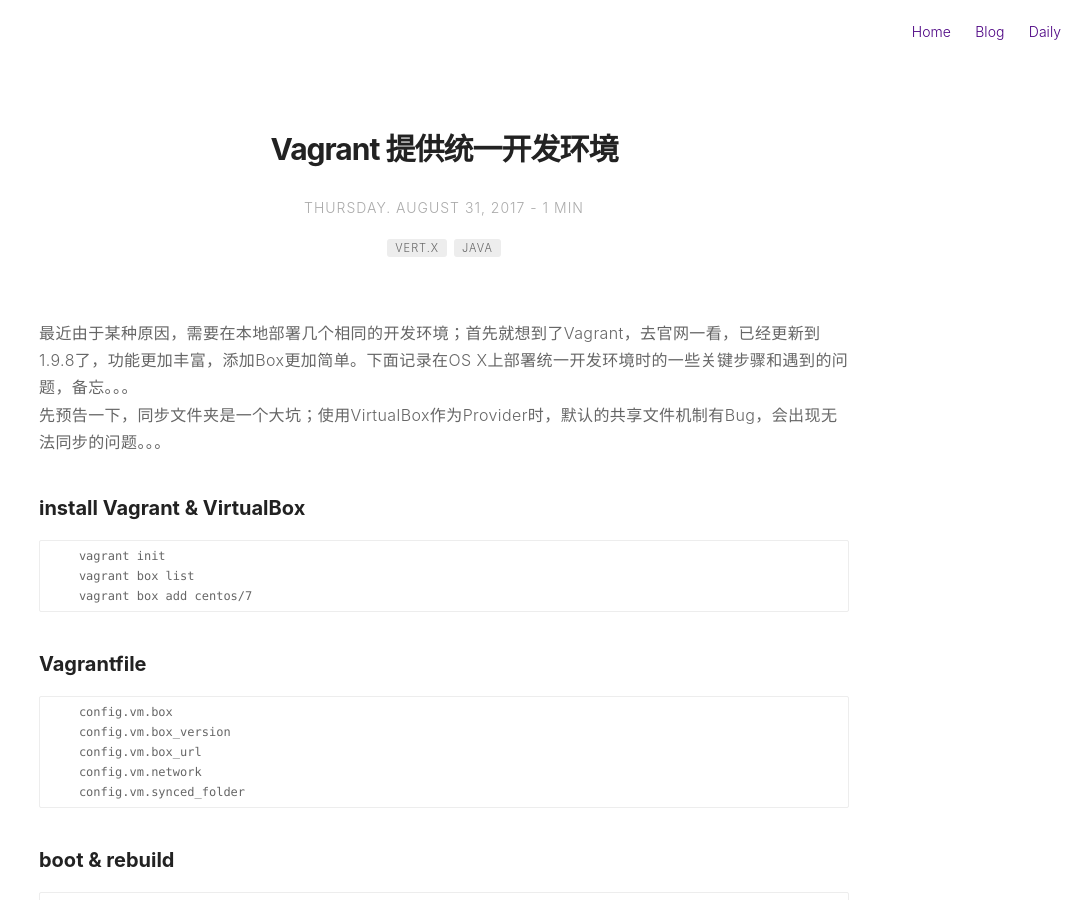
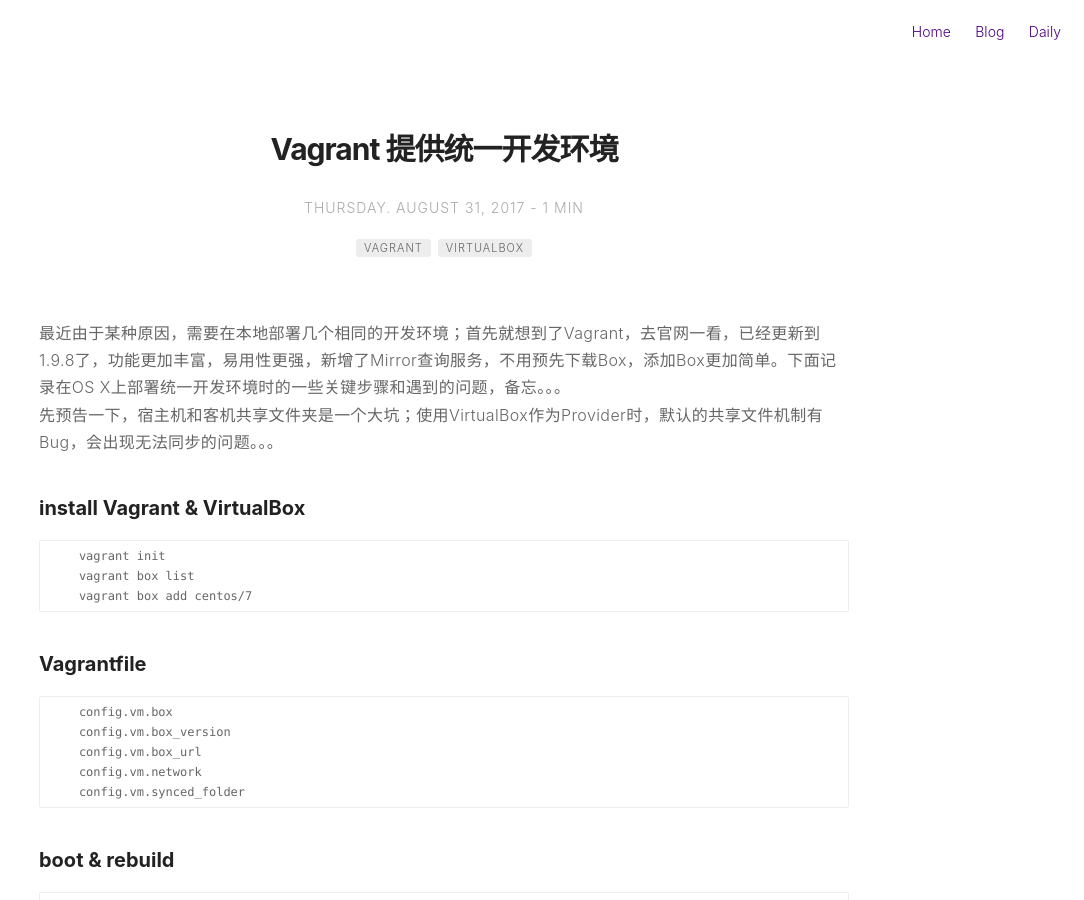
Before and after one commit to Jiangew/jiangew.github.io, a Jekyll site: the page built from _posts/17-08-31-vagrant-env.md, in a window 1280 px wide and 900 px high. Shown: the whole window, without its empty margins (196-1280 px from the left). Built offline with Jekyll 4.4.1, drawn with Linux system fonts in a browser that asks for light colours; some of the changed text lies outside the part shown.

Commit message:
polish blog header

````diff
--- a/_posts/17-08-31-vagrant-env.md
+++ b/_posts/17-08-31-vagrant-env.md
@@ -5,14 +5,14 @@
 image: /assets/images/markdown.jpg
 headerImage: false
 tag:
-- Vert.x
-- Java
+- Vagrant
+- VirtualBox
 category: blog
 author: JamesiWorks
 ---
 
-最近由于某种原因，需要在本地部署几个相同的开发环境；首先就想到了Vagrant，去官网一看，已经更新到1.9.8了，功能更加丰富，添加Box更加简单。下面记录在OS X上部署统一开发环境时的一些关键步骤和遇到的问题，备忘。。。<br />
-先预告一下，同步文件夹是一个大坑；使用VirtualBox作为Provider时，默认的共享文件机制有Bug，会出现无法同步的问题。。。<br />
+最近由于某种原因，需要在本地部署几个相同的开发环境；首先就想到了Vagrant，去官网一看，已经更新到1.9.8了，功能更加丰富，易用性更强，新增了Mirror查询服务，不用预先下载Box，添加Box更加简单。下面记录在OS X上部署统一开发环境时的一些关键步骤和遇到的问题，备忘。。。<br />
+先预告一下，宿主机和客机共享文件夹是一个大坑；使用VirtualBox作为Provider时，默认的共享文件机制有Bug，会出现无法同步的问题。。。<br />
 
 ### install Vagrant & VirtualBox
 ```sh
````
Also changed, not shown: _posts/17-08-20-vertx-service-proxy.md (+1 -0 lines).
